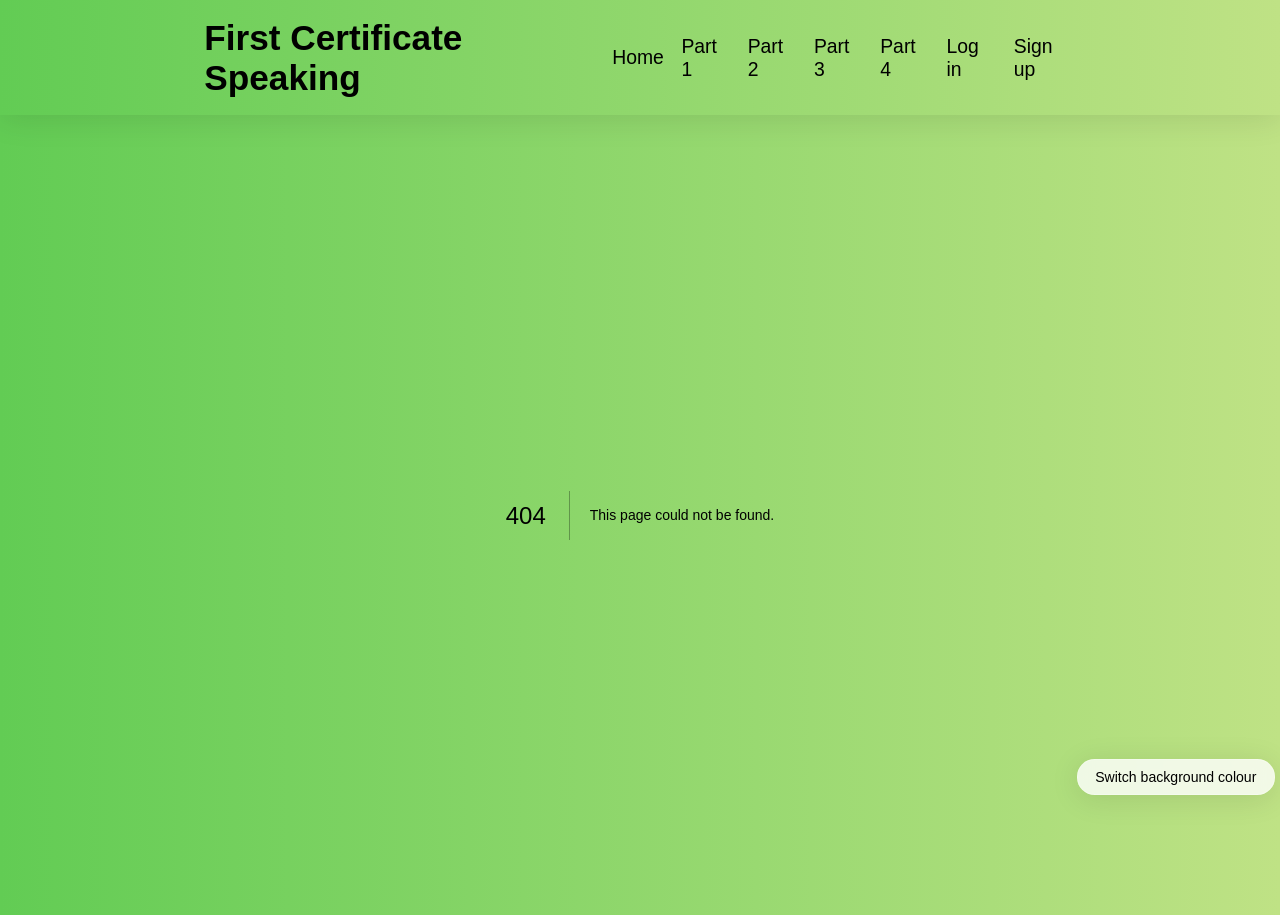
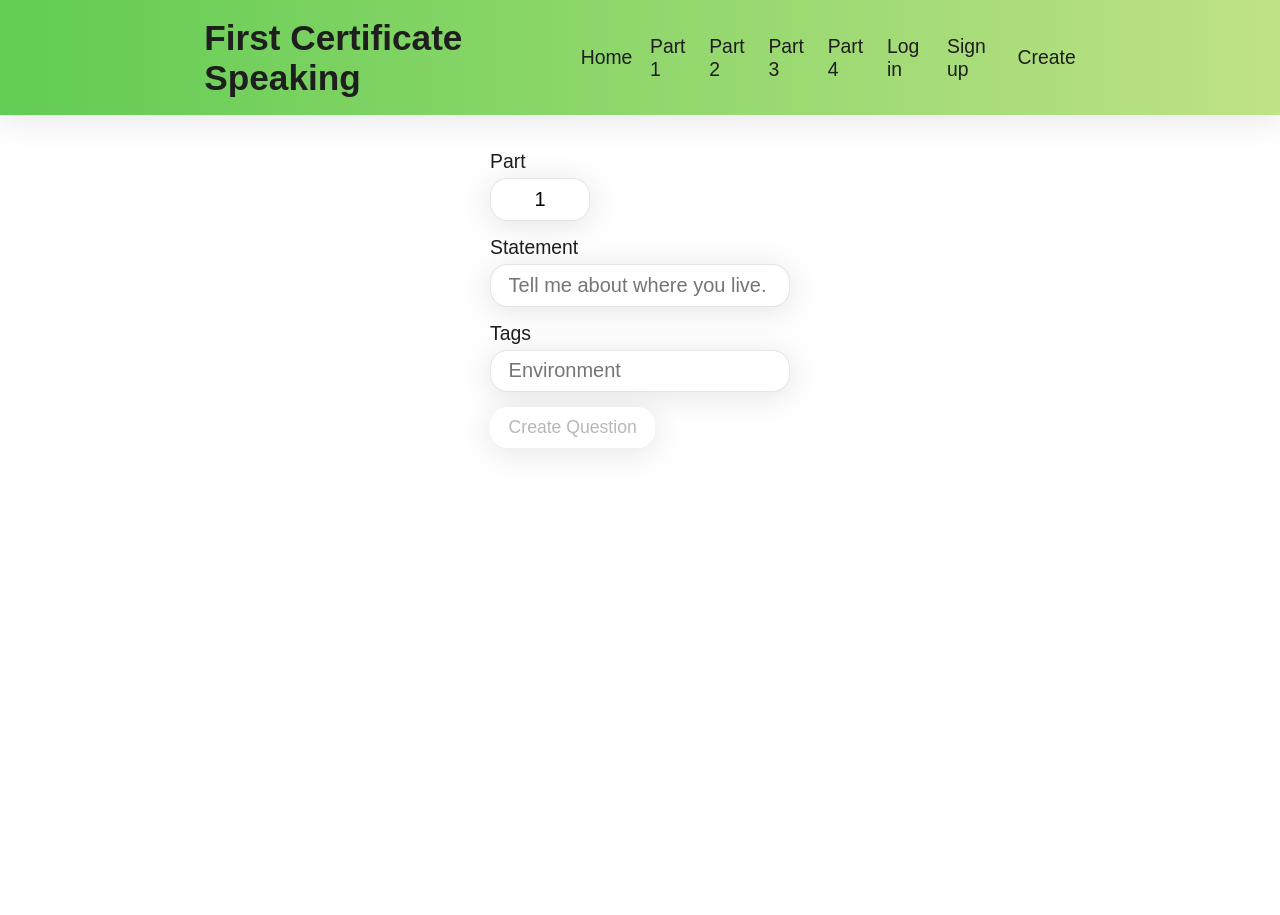
Before and after one commit to 11ac11/speakgen, a Next.js app: page /create-question in a window 1280 px wide. Before the commit this address had no page. After the commit the page ends 835 px from the top, so only its background shows below. Built offline with nearby package versions, Linux system fonts and the light colour scheme; a web font is replaced by a local one.

Commit message:
started create form

```diff
--- /dev/null
+++ b/app/create-question/SubmitQuestionForm.tsx
@@ -0,0 +1,148 @@
+"use client";
+
+import React, { useState, useEffect } from "react";
+import styled from "styled-components";
+import { Input, Button, Dropdown } from "../../components/ui/index";
+
+const StyledForm = styled.form`
+  display: flex;
+  flex-direction: column;
+  gap: 15px;
+`;
+
+const SubmitQuestionForm = () => {
+  const [level, setLevel] = useState("B2");
+  const [part, setPart] = useState("1");
+  const [statement, setStatement] = useState("");
+  const [prompts, setPrompts] = useState([]);
+  const [tags, setTags] = useState<string[]>([]);
+
+  const allFieldsCompleted = !!part && !!statement && !!tags;
+
+  const generatePlaceholderByPart = () => {
+    switch (part) {
+      case "1":
+        return "Tell me about where you live.";
+      case "2":
+        return "Compare the two ways how people are enjoying listening to music";
+      case "3":
+        return "What impact is pollution having on the environment?";
+      case "4":
+        return "Would you prefer to live in a modern city or a city with lots of history?";
+      default:
+        "";
+    }
+  };
+
+  return (
+    <StyledForm>
+      {/* <Dropdown
+        label="Level"
+        type="text"
+        value={level}
+        onChange={setLevel}
+        required
+        minLength={3}
+        maxLength={20}
+        placeholder="B2"
+      /> */}
+      <Dropdown
+        label="Part"
+        options={["1", "2", "3", "4"]}
+        value={part}
+        onChange={setPart}
+        placeholder="1"
+      />
+      <Input
+        label="Statement"
+        type="text"
+        value={statement}
+        onChange={setStatement}
+        required
+        minLength={1}
+        maxLength={1}
+        placeholder={generatePlaceholderByPart()}
+      />
+      {part === "2" && (
+        <>
+          <span>upload image 1</span>
+          <span>upload image 2</span>
+        </>
+      )}
+      {part === "3" && (
+        <>
+          <Input
+            label="Prompt 1"
+            type="text"
+            value={statement}
+            onChange={setStatement}
+            required
+            minLength={3}
+            maxLength={20}
+            placeholder={"Air"}
+          />
+          <Input
+            label="Prompt 2"
+            type="text"
+            value={statement}
+            onChange={setStatement}
+            required
+            minLength={3}
+            maxLength={20}
+            placeholder={"Water"}
+          />
+          <Input
+            label="Prompt 3"
+            type="text"
+            value={statement}
+            onChange={setStatement}
+            required
+            minLength={3}
+            maxLength={20}
+            placeholder={"Land"}
+          />
+          <Input
+            label="Prompt 4"
+            type="text"
+            value={statement}
+            onChange={setStatement}
+            required
+            minLength={3}
+            maxLength={20}
+            placeholder={"Wildlife"}
+          />
+          <Input
+            label="Prompt 5"
+            type="text"
+            value={statement}
+            onChange={setStatement}
+            required
+            minLength={3}
+            maxLength={20}
+            placeholder={"Climate"}
+          />
+        </>
+      )}
+      <Input
+        label="Tags"
+        type="text"
+        value={tags.join(",")}
+        onChange={(string: string) =>
+          setTags(string.split(",").map((string) => string))
+        }
+        required
+        minLength={3}
+        maxLength={20}
+        placeholder={"Environment"}
+      />
+      <Button
+        onClick={() => console.log("button click")}
+        text={"Create Question"}
+        isAsync={false}
+        disabled={!allFieldsCompleted}
+      />
+    </StyledForm>
+  );
+};
+
+export default SubmitQuestionForm;
--- /dev/null
+++ b/app/create-question/page.tsx
@@ -0,0 +1,12 @@
+import React from "react";
+import SubmitQuestionForm from "./SubmitQuestionForm";
+
+const CreateQuestion = () => {
+  return (
+    <div>
+      <SubmitQuestionForm />
+    </div>
+  );
+};
+
+export default CreateQuestion;
--- a/app/layout.tsx
+++ b/app/layout.tsx
@@ -17,7 +17,7 @@ export default function RootLayout({
         <StyledComponentsRegistry>
           <Navbar />
           <main>{children}</main>
-          <BackgroundToggle />
+          {/* <BackgroundToggle /> */}
         </StyledComponentsRegistry>
       </body>
     </html>
--- a/app/login/LoginForm.tsx
+++ b/app/login/LoginForm.tsx
@@ -2,7 +2,7 @@
 
 import React, { useState } from "react";
 import styled from "styled-components";
-import { SecureInput, Button } from "../../components/ui/index";
+import { Input, Button } from "../../components/ui/index";
 
 const StyledForm = styled.form`
   display: flex;
@@ -24,7 +24,7 @@ const LoginForm = () => {
 
   return (
     <StyledForm>
-      <SecureInput
+      <Input
         label="Username"
         type="text"
         value={username}
@@ -34,7 +34,7 @@ const LoginForm = () => {
         maxLength={20}
         placeholder="Enter your username"
       />
-      <SecureInput
+      <Input
         label="Password"
         type="password"
         value={password}
--- a/components/Nav.tsx
+++ b/components/Nav.tsx
@@ -32,6 +32,9 @@ export default function Nav() {
             <li>
               <Link href="/signup">Sign up</Link>
             </li>
+            <li>
+              <Link href="/create-question">Create</Link>
+            </li>
           </ul>
         </div>
       </div>
--- a/components/ui/Button.tsx
+++ b/components/ui/Button.tsx
@@ -22,8 +22,9 @@ const StyledButton = styled.button<StyledButtonProps>`
   ${({ $secondary }) =>
     $secondary &&
     `
+    background-color: rgba(0, 0, 0, 0.5);
     color: white;
-    border: 2px solid rgba(255, 255, 255, 0.27);
+    border: 1px solid rgba(0, 0, 0, 0);
   `}
 
   transition: color 0.3s linear;
--- /dev/null
+++ b/components/ui/Dropdown.tsx
@@ -0,0 +1,131 @@
+"use client";
+
+import { useState, useRef, useEffect, RefObject } from "react";
+import styled from "styled-components";
+import { Input } from "./";
+
+const DropdownWrap = styled.div`
+  display: flex;
+  flex-direction: column;
+  justify-content: flex-start;
+  align-items: flex-start;
+  position: relative;
+`;
+
+const DropdownOptions = styled.div`
+  border: 1px solid var(--slategrey);
+  border-radius: 1rem;
+  background-color: white;
+  color: grey;
+  display: flex;
+  flex-direction: column;
+  position: absolute;
+  top: 100%;
+  left: 0;
+  z-index: 2;
+  width: 300px;
+  box-sizing: border-box;
+  margin-top: 2px;
+
+  ul {
+    list-style: none;
+    padding: 0;
+    margin: 0;
+
+    li {
+      padding: 0.5rem;
+      cursor: pointer;
+      border-bottom: 1px solid var(--slategrey);
+      text-align: center;
+
+      &:hover {
+        color: black;
+      }
+    }
+
+    li:last-child {
+      border-bottom: none;
+    }
+  }
+`;
+
+const StyledInput = styled(Input)`
+  text-align: center;
+  caret-color: transparent;
+  overflow: hidden;
+  text-overflow: ellipsis;
+  width: 100px;
+
+  &:hover {
+    cursor: pointer;
+    border: 1px solid var(--slategrey);
+    outline: 1px solid var(--slategrey);
+  }
+
+  &:focus {
+    border: 1px solid var(--slategrey);
+    outline: 1px solid var(--slategrey);
+  }
+`;
+
+// Types
+interface DropdownProps {
+  label: string;
+  value: string;
+  options: string[];
+  onChange: (option: string) => void;
+  placeholder?: string;
+  className?: string;
+}
+
+// Dropdown Component
+export const Dropdown = ({
+  label,
+  value,
+  options,
+  onChange,
+  placeholder = "",
+  className,
+}: DropdownProps) => {
+  const [isOpen, setIsOpen] = useState<boolean>(false);
+  const ref = useRef<HTMLDivElement>(null);
+
+  const toggleDropdown = () => {
+    setIsOpen(!isOpen);
+  };
+
+  const handleSelectOption = (option: string) => {
+    onChange(option);
+    toggleDropdown();
+  };
+
+  return (
+    <DropdownWrap ref={ref}>
+      <StyledInput
+        label={label}
+        onClick={toggleDropdown}
+        value={value}
+        onChange={() => {}}
+        isDropdown={true}
+        placeholder={placeholder}
+        type={"select"}
+        className={className}
+      />
+      {isOpen && (
+        <DropdownOptions>
+          <ul>
+            {options.map((option, index) => (
+              <li
+                key={index}
+                className="dropdown-item"
+                onClick={() => handleSelectOption(option)}
+              >
+                {option}
+              </li>
+            ))}
+          </ul>
+        </DropdownOptions>
+      )}
+    </DropdownWrap>
+  );
+};
--- a/components/ui/Input.tsx
+++ b/components/ui/Input.tsx
@@ -19,7 +19,6 @@ const StyledInput = styled.input<StyledInputProps>`
   border-radius: 1rem;
   border-style: solid;
   border-width: 1px;
-  border-color: transparent;
   outline: none;
   padding: 0.5rem 1rem;
   font-size: 20px;
@@ -27,43 +26,49 @@ const StyledInput = styled.input<StyledInputProps>`
   ${({ error }) =>
     !!error &&
     `
-    border-color: rgba(255, 0, 0);
-    box-shadow: 0 0 5px 2px rgba(255, 0, 0, 0.5);
+    border-color: rgb(255, 65, 80);
+    box-shadow: 0 0 5px 2px rgba(255, 65, 80, 0.5);
   `}
   transition: border-color 0.3s, box-shadow 0.3s;
 `;
 
 const ErrorMessage = styled.span`
   margin-top: 10px;
-  color: red;
+  color: rgb(255, 65, 80);
   font-size: 14px;
 `;
 
 // Types for the component's props
 type SecureInputProps = {
+  className?: string;
   label: string;
-  type: "text" | "password" | "email" | "number"; // Support for more input types
+  type: "text" | "password" | "email" | "number" | "select"; // Support for more input types
   value: string;
   onChange: (value: string) => void;
+  onClick?: () => void;
   onBlur?: () => void;
   required?: boolean;
   placeholder?: string;
   minLength?: number;
   maxLength?: number;
   error?: string;
+  isDropdown?: boolean;
 };
 
 const SecureInput: React.FC<SecureInputProps> = ({
+  className,
   label,
   type,
   value,
   onChange,
+  onClick,
   onBlur,
   required = false,
   placeholder = "",
   minLength,
   maxLength,
   error,
+  isDropdown,
 }) => {
   const [inputError, setInputError] = useState<string | undefined>(error);
 
@@ -100,12 +105,14 @@ const SecureInput: React.FC<SecureInputProps> = ({
         type={type}
         value={value}
         onChange={handleChange}
+        onClick={onClick}
         onBlur={handleBlur}
         required={required}
         placeholder={placeholder}
         minLength={minLength}
         maxLength={maxLength}
         error={inputError}
+        className={`${className} shadow`}
       />
       {inputError && (
         <ErrorMessage className="error-message">{inputError}</ErrorMessage>
--- a/components/ui/index.tsx
+++ b/components/ui/index.tsx
@@ -1,4 +1,5 @@
-import SecureInput from "../../components/ui/Input";
-import Button from "../../components/ui/Button";
+import Input from "./Input";
+import Button from "./Button";
+import { Dropdown } from "./Dropdown";
 
-export { Button, SecureInput };
+export { Button, Input, Dropdown };
--- a/styles/globals.css
+++ b/styles/globals.css
@@ -1,4 +1,26 @@
 @import url("https://fonts.googleapis.com/css2?family=Sofia+Sans+Semi+Condensed:wght@100;200;300;400;500;600;700;800;900&display=swap");
+
+:root {
+  --slategrey: rgb(30, 30, 30, 0.2);
+}
+
+/*
+background: -webkit-linear-gradient(
+  -45deg,
+  #ee7752,
+  #e73c7e,
+  #23a6d5,
+  #23d5ab
+); Chrome 10-25, Safari 5.1-6
+background: linear-gradient(
+  -45deg,
+  #ee7752,
+  #e73c7e,
+  #23a6d5,
+  #23d5ab
+); W3C, IE 10+/ Edge, Firefox 16+, Chrome 26+, Opera 12+, Safari 7+
+background-size: 400% 400%;
+animation: gradient 15s ease infinite; */
 
 html,
 body {
@@ -7,28 +29,13 @@ body {
   font-family: "Sofia Sans Semi Condensed", sans-serif;
   max-width: 100vw;
   min-height: 100vh;
-  background: #23d5ab; /* fallback for old browsers */
-  background: -webkit-linear-gradient(
-    -45deg,
-    #ee7752,
-    #e73c7e,
-    #23a6d5,
-    #23d5ab
-  ); /* Chrome 10-25, Safari 5.1-6 */
-  background: linear-gradient(
-    -45deg,
-    #ee7752,
-    #e73c7e,
-    #23a6d5,
-    #23d5ab
-  ); /* W3C, IE 10+/ Edge, Firefox 16+, Chrome 26+, Opera 12+, Safari 7+ */
-  background-size: 400% 400%;
-  animation: gradient 15s ease infinite;
+  background: rgb(254, 254, 254);
   color: rgb(30, 30, 30);
   font-size: 1.1rem;
 }
 
 main {
+  padding-top: 2rem;
   display: flex;
   justify-content: flex-start;
   flex-direction: column;
@@ -81,6 +88,11 @@ a:active {
   border: 1px solid rgba(255, 255, 255, 0.27);
 }
 
+.shadow {
+  box-shadow: 0 4px 30px rgba(0, 0, 0, 0.1);
+  border: 1px solid rgba(1, 1, 1, 0.1);
+}
+
 .container {
   padding: 1rem;
   display: flex;
@@ -124,6 +136,7 @@ a:active {
   width: 100%;
   gap: 1rem;
   justify-content: center;
+  margin-bottom: 1rem;
 }
 
 .instructionBox {
```
Also changed, not shown: app/signup/SignupForm.tsx (+5 -5 lines).
